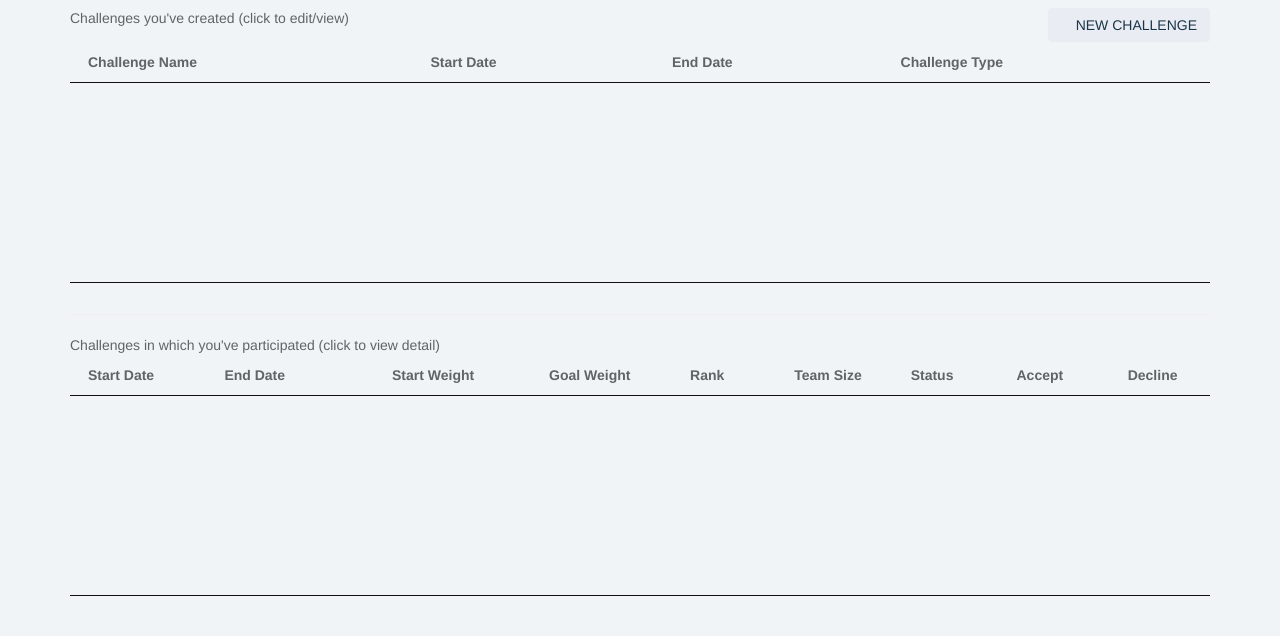
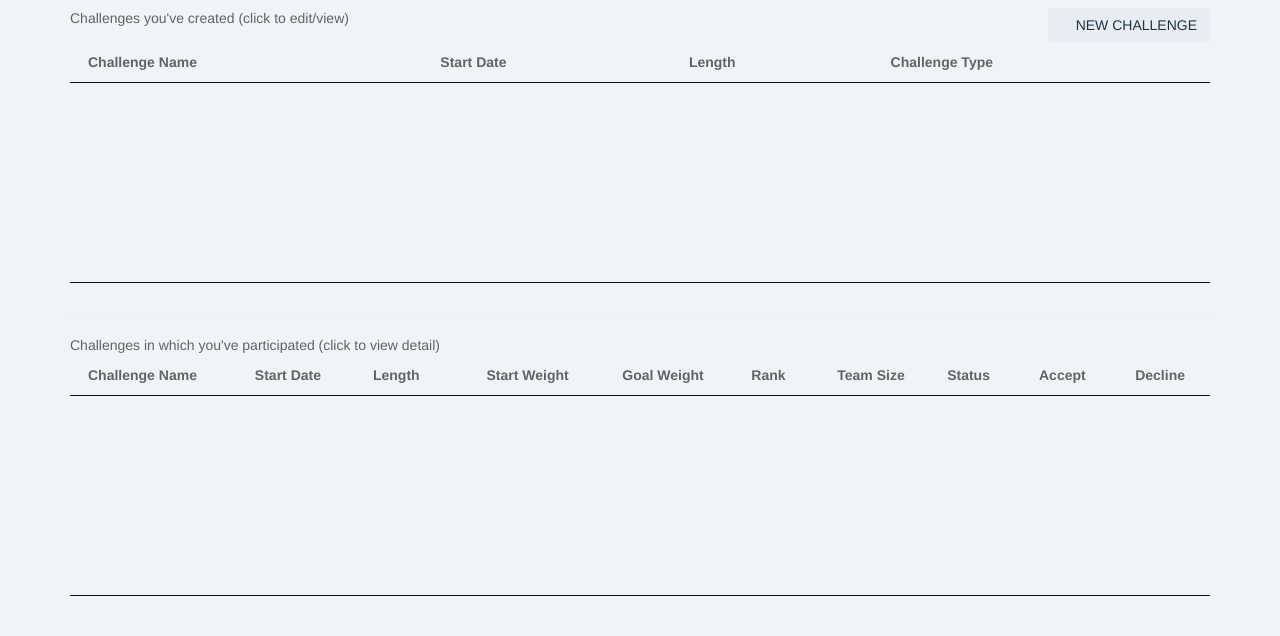
Before and after one commit to mohamadcharaf/weightchallenge, a PHP site: page /history.php in a window 1280 px wide. Shown: the part 50-686 px from the top of the page. Run offline with PHP 8.4, Linux system fonts and the light colour scheme; the visitor is signed in with stand-in values (Sample User, id 1); data that the repository does not hold is empty; some web fonts are replaced.

Commit message:
Added a column to a display

```diff
--- a/history.php
+++ b/history.php
@@ -54,7 +54,7 @@ $( document ).ready( function(){
     ,'language':      { 'emptyTable': 'You have not yet been invited any challenges.' }
     ,'columnDefs':    [{ 'targets': [ 0 ]
                           ,'visible': false }
-                       ,{ 'targets':     [ 1, 2, 3, 4, 5, 6, 7 ]
+                       ,{ 'targets':     [ 1, 2, 3, 4, 5, 6, 7, 8 ]
                          ,'createdCell': function( td, cellData, rowData, row, col ){
                                            $(td).css( { 'cursor': 'pointer' } ).unbind( 'click' ).click( function(){ util.post( 'challenge.php', { 'challenge_id': rowData[0] } ); });
                                          }}
@@ -65,20 +65,20 @@ $( document ).ready( function(){
                                           $(td).addClass( 'dt-right' );           // These two ( .css() and .addClass() ) are equivalent
                                         }}
 */
-                       ,{ 'targets':   [ 3, 4, 5, 6 ]
+                       ,{ 'targets':   [ 4, 5, 6, 7 ]
                          ,'className': 'dt-right' } // This way also aligns the column title right
-                       ,{ 'targets':   [ 7, 8, 9 ]
+                       ,{ 'targets':   [ 8, 9, 10 ]
                          ,'className': 'dt-center' }
-                       ,{ 'targets':     [ 8 ]
+                       ,{ 'targets':     [ 9 ]
                          ,'createdCell': function( td, cellData, rowData, row, col ){
-                                           if( rowData[7] == 'Invited' ){
+                                           if( rowData[8] == 'Invited' ){
                                              $(td).css( { 'color': 'green', 'cursor': 'pointer' } ).unbind( 'click' ).click( function(){ alert( 'accepted'); });
                                            }
                                           }
                         }
-                       ,{ 'targets':     [ 9 ]
+                       ,{ 'targets':     [ 10 ]
                          ,'createdCell': function( td, cellData, rowData, row, col ){
-                                           if( rowData[7] == 'Invited' ){
+                                           if( rowData[8] == 'Invited' ){
                                              $(td).css( { 'color': 'red', 'cursor': 'pointer' } ).unbind( 'click' ).click( function(){ alert( 'declined'); });
                                            }
                                          }}
@@ -103,7 +103,7 @@ $( document ).ready( function(){
         <th>challenge_id</th>
         <th>Challenge Name</th>
         <th>Start Date</th>
-        <th>End Date</th>
+        <th>Length</th>
         <th>Challenge Type</th>
       </tr>
     </thead>
@@ -116,8 +116,9 @@ $( document ).ready( function(){
     <thead>
       <tr>
         <th>challenge_id</th>
+        <th>Challenge Name</th>
         <th>Start Date</th>
-        <th>End Date</th>
+        <th>Length</th>
         <th>Start Weight</th>
         <th>Goal Weight</th>
         <th>Rank</th>
--- a/history_dl.php
+++ b/history_dl.php
@@ -37,7 +37,11 @@ if( $action === 'creation' ){
 
   // Get the actual data for display
   $sql_string = '
-     SELECT challenge_id, challenge_name, start_date, end_date, "Weight loss" AS challenge_type
+     SELECT challenge_id
+           ,challenge_name
+           ,DATE_FORMAT( start_date, "%Y-%m-%d" )
+           ,DATEDIFF( end_date, start_date )
+           ,"Weight loss" AS challenge_type
        FROM wc__challenges
       WHERE fk_created_by = :uid
    ORDER BY start_date DESC
@@ -67,8 +71,9 @@ else if( $action === 'participation' ){
   // Get the actual data for display
   $sql_string = '
      SELECT fk_challenge_id
-           ,start_date
-           ,end_date
+           ,(SELECT challenge_name FROM wc__challenges WHERE challenge_id = fk_challenge_id )
+           ,DATE_FORMAT( start_date, "%Y-%m-%d" )
+           ,DATEDIFF( end_date, start_date )
            ,start_weight
            ,goal_weight
            ,rank
@@ -109,7 +114,7 @@ else if( $action === 'active' ){
   $sql_string = '
 SELECT challenge_id
       ,challenge_name
-      ,weight
+      ,IF( weight > start_weight, start_weight - weight, weight - start_weight )
       ,IF( weight > start_weight, "GAINED", "LOST" )
       ,start_weight
       ,goal_weight
```
